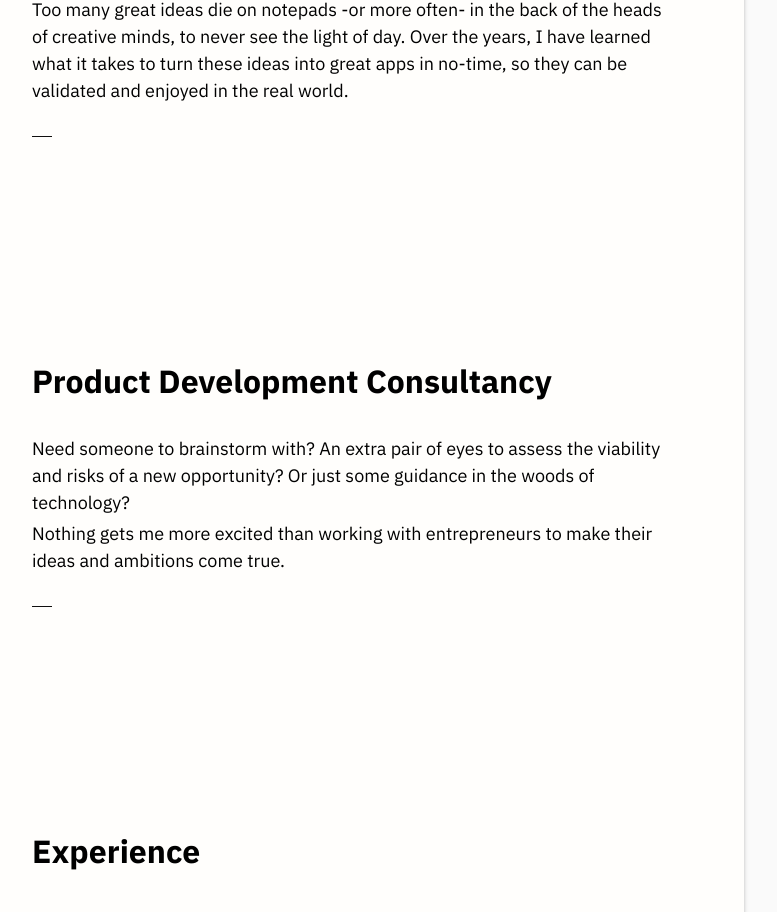
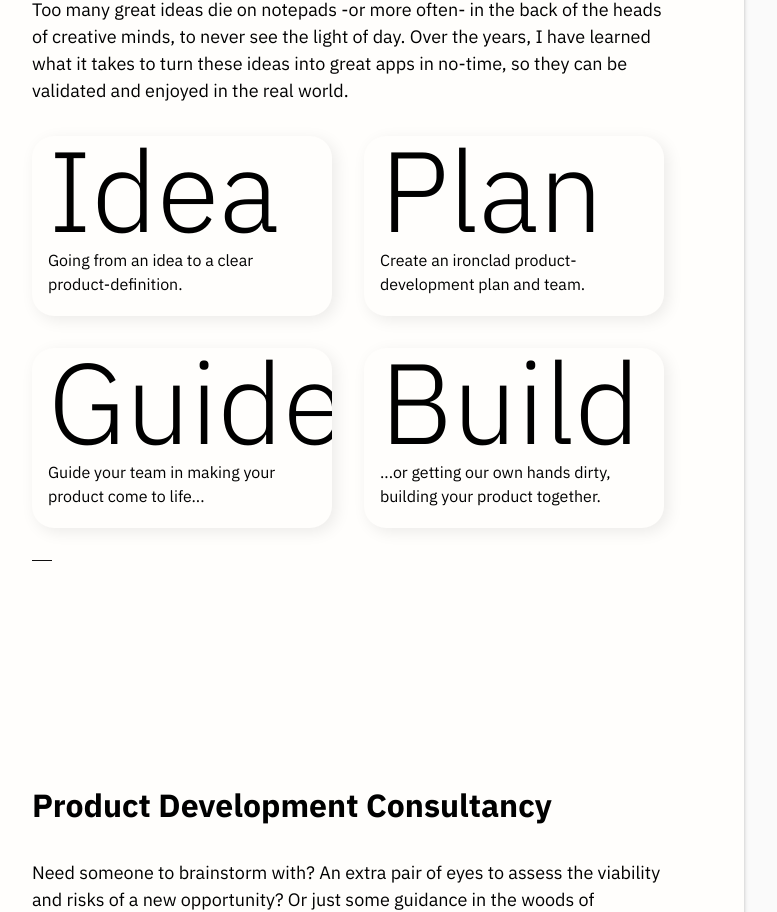
Before and after one commit to ameesme/amees.me, a Next.js app: page / in a window 1280 px wide. Shown: the part 1197-2109 px from the top of the page, without its empty margins (96-873 px from the left). Built offline with nearby package versions, Linux system fonts and the light colour scheme.

Commit message:
Working on interactive content-cards

```diff
--- a/src/app/layout.tsx
+++ b/src/app/layout.tsx
@@ -1,5 +1,5 @@
 import type { Metadata } from "next";
-import { IBM_Plex_Sans } from "next/font/google";
+import { IBM_Plex_Sans, Work_Sans } from "next/font/google";
 import "./globals.css";
 import classNames from "classnames";
 
--- a/src/app/page.tsx
+++ b/src/app/page.tsx
@@ -1,9 +1,16 @@
+"use client";
+
 import { Blockquote, Heading, Paragraph } from "@/components/Typography";
 import Dash from "@/components/atoms/Dash";
+import Card from "@/components/molecules/Card";
 import Container from "@/components/templates/Container";
 import Section from "@/components/templates/Section";
+import { Work_Sans } from "next/font/google";
 import Image from "next/image";
-
+// const WorkSans = Work_Sans({
+//   weight: ["500"],
+//   subsets: ["latin"],
+// });
 export default function Home() {
   return (
     <main className="flex min-h-screen min-w-screen">
@@ -17,7 +24,6 @@ export default function Home() {
               fill
             />
           </div>
-
           <Heading variant="title">Mees Boeijen</Heading>
           <Heading variant="subtitle">
             Indie app developer, digital product engineer.
@@ -45,6 +51,28 @@ export default function Home() {
             apps in no-time, so they can be validated and enjoyed in the real
             world.
           </Paragraph>
+          <div className="w-full flex flex-wrap justify-between gap-8 mt-8">
+            <Card
+              title="Idea"
+              description="Going from an idea to a clear product-definition."
+              onClick={() => {}}
+            />
+            <Card
+              title="Plan"
+              description="Create an ironclad product-development plan and team."
+              onClick={() => {}}
+            />
+            <Card
+              title="Guide"
+              description="Guide your team in making your product come to life..."
+              onClick={() => {}}
+            />
+            <Card
+              title="Build"
+              description="...or getting our own hands dirty, building your product together."
+              onClick={() => {}}
+            />
+          </div>
           <Dash className="mt-8" />
         </Section>
         <Section>
--- a/src/components/Typography.tsx
+++ b/src/components/Typography.tsx
@@ -1,9 +1,11 @@
 import classNames from "classnames";
+import { Work_Sans } from "next/font/google";
 import { FC, ReactNode } from "react";
 
 type Props = {
   children: ReactNode;
   className?: string;
+  ref?: any;
 };
 
 type HeadingVariants = "massive" | "title" | "subtitle" | "h1" | "h2";
@@ -117,3 +119,15 @@ export const Blockquote: FC<Props> = ({ className, ...rest }) => {
     />
   );
 };
+
+export const Massive: FC<Props> = ({ className, ...rest }) => {
+  return (
+    <h1
+      className={classNames(
+        `text-massive font-light m-0 h-[80px] leading-[75px]`,
+        className
+      )}
+      {...rest}
+    />
+  );
+};
--- a/src/components/atoms/Fade.tsx
+++ b/src/components/atoms/Fade.tsx
@@ -9,7 +9,7 @@ export const Fade: FC<Props> = ({ className, ...rest }) => {
   return (
     <div
       className={classNames(
-        "w-inherit lg:h-[165px] bg-gradient-to-b from-background-translucent",
+        "w-inherit lg:h-[165px] bg-gradient-to-b from-background-translucent pointer-events-none",
         className
       )}
       {...rest}
--- /dev/null
+++ b/src/components/molecules/Card.tsx
@@ -0,0 +1,37 @@
+"use client";
+
+import classNames from "classnames";
+import { FC, ReactNode } from "react";
+import { Heading, Massive, Paragraph } from "../Typography";
+
+export type Props = {
+  title: string;
+  description: string;
+  onClick: () => void;
+  className?: string;
+};
+
+export const Card: FC<Props> = ({
+  title,
+  description,
+  onClick,
+  className,
+  ...rest
+}) => {
+  return (
+    <div
+      className={classNames(
+        "flex-1 bg-background shadow-light rounded-[22px] p-4 pb-5 flex-col min-w-[250px] overflow-hidden cursor-pointer hover:bg-text0 hover:text-background transition-colors duration-200",
+        className
+      )}
+      {...rest}
+    >
+      <Massive className="mb-[16px]">{title}</Massive>
+      <div className="flex flex-row justify-between align-bottom">
+        <Paragraph variant="button">{description}</Paragraph>
+      </div>
+    </div>
+  );
+};
+
+export default Card;
--- a/src/components/templates/Section.tsx
+++ b/src/components/templates/Section.tsx
@@ -8,7 +8,7 @@ export type Props = {
 
 export const Section: FC<Props> = ({ children, className, ...rest }) => {
   return (
-    <div className={classNames("flex-col ", className)} {...rest}>
+    <div className={classNames("flex-col", className)} {...rest}>
       {children}
     </div>
   );
```
